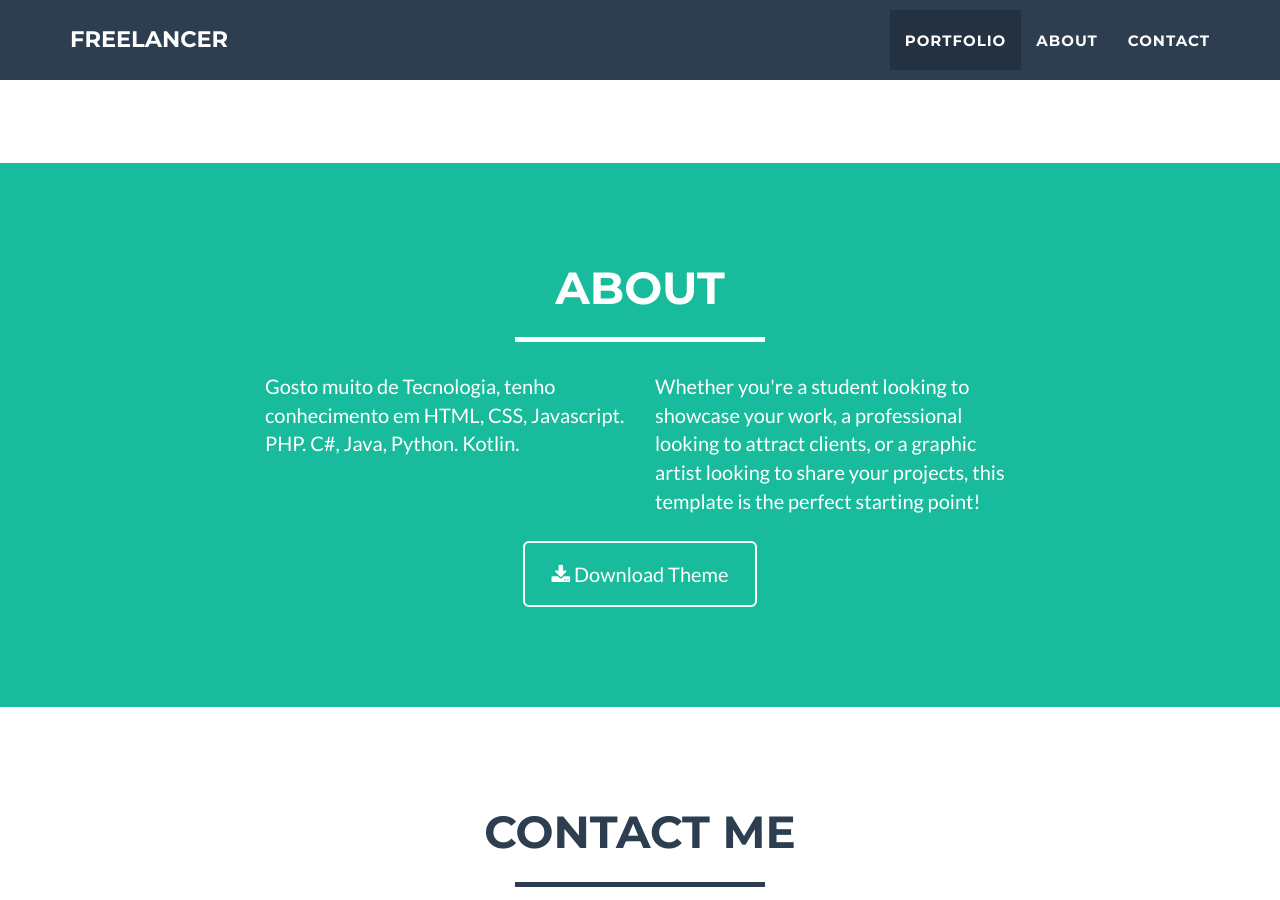
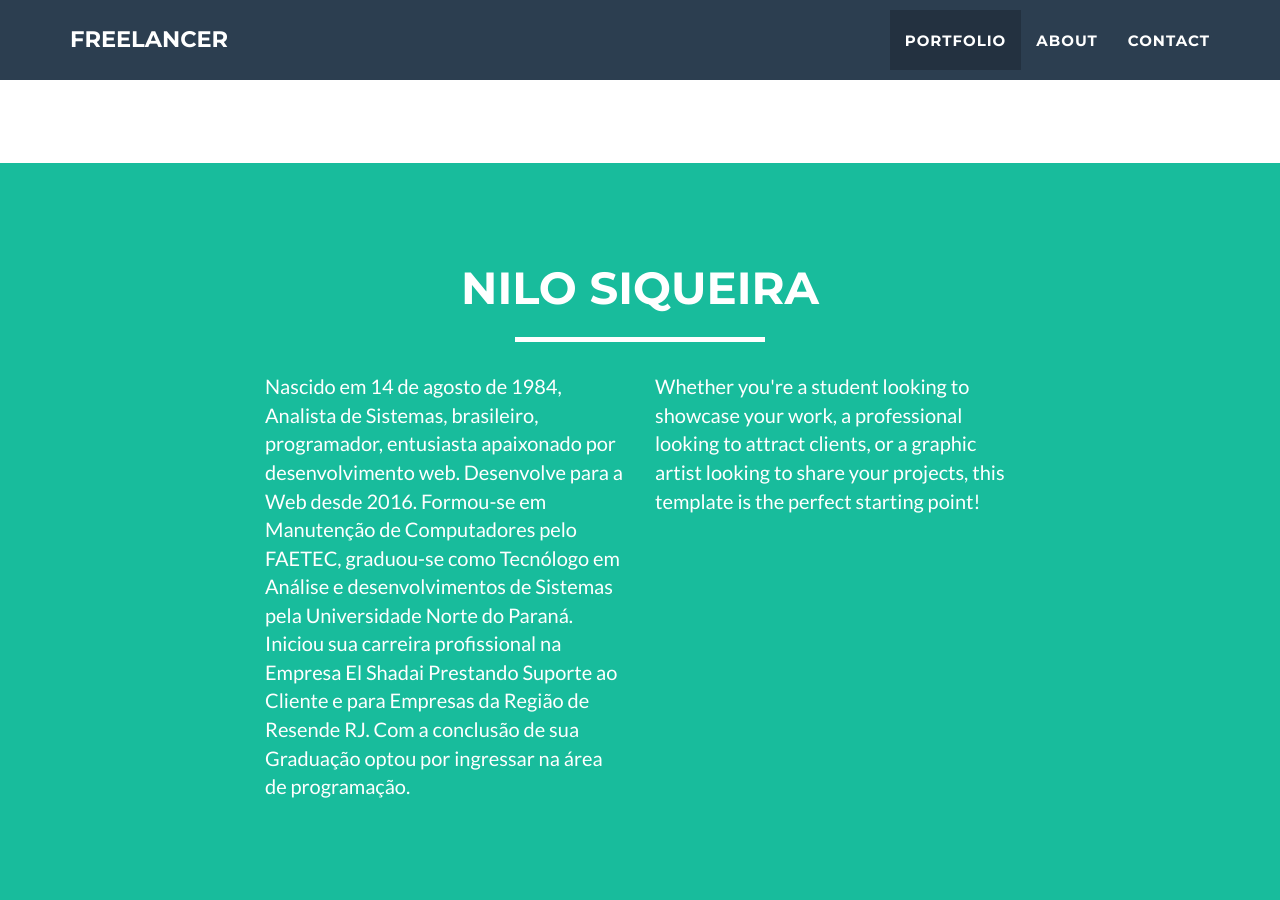
Before and after one commit to nilosiqueira/nilosiqueira.github.io, a Jekyll site: the page built from index.md, in a window 1280 px wide and 900 px high, scrolled down 1502 px. Built offline with Jekyll 4.4.1, drawn with Linux system fonts in a browser that asks for light colours.

Commit message:
Update about.html

```diff
--- a/_includes/about.html
+++ b/_includes/about.html
@@ -3,22 +3,22 @@
         <div class="container">
             <div class="row">
                 <div class="col-lg-12 text-center">
-                    <h2>About</h2>
+                    <h2>Nilo Siqueira</h2>
                     <hr class="star-light">
                 </div>
             </div>
             <div class="row">
                 <div class="col-lg-4 col-lg-offset-2">
-                    <p>Gosto muito de Tecnologia, tenho conhecimento em HTML, CSS, Javascript. PHP. C#, Java, Python. Kotlin.</p>
+                    <p>Nascido em 14 de agosto de 1984, Analista de Sistemas, brasileiro, programador, entusiasta apaixonado por
+                     desenvolvimento web. Desenvolve para a Web desde 2016. Formou-se em Manutenção de Computadores pelo FAETEC,
+                     graduou-se como Tecnólogo em Análise e desenvolvimentos de Sistemas pela Universidade Norte do Paraná.
+                     Iniciou sua carreira profissional na Empresa El Shadai Prestando Suporte ao Cliente e para Empresas da Região
+                     de Resende RJ.
+                     Com a conclusão de sua Graduação optou por ingressar na área de programação.
                 </div>
                 <div class="col-lg-4">
                     <p>Whether you're a student looking to showcase your work, a professional looking to attract clients, or a graphic artist looking to share your projects, this template is the perfect starting point! </p>
-                </div>
-                <div class="col-lg-8 col-lg-offset-2 text-center">
-                    <a href="#" class="btn btn-lg btn-outline">
-                        <i class="fa fa-download"></i> Download Theme
-                    </a>
-                </div>
+             </div>
             </div>
         </div>
     </section>
```
